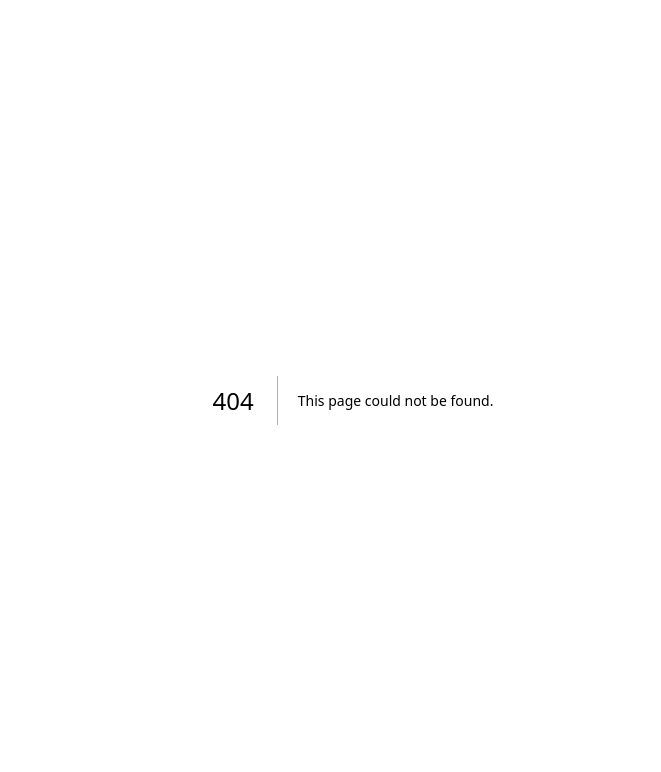
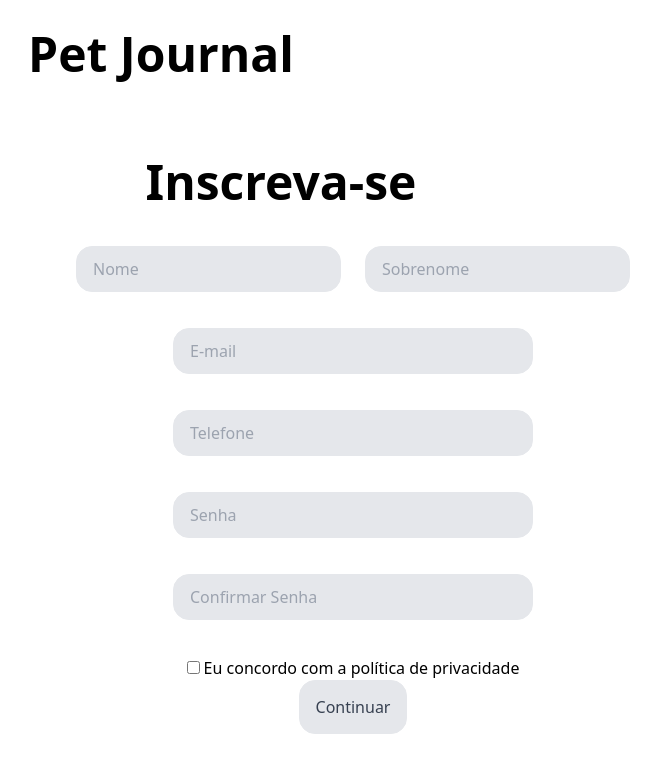
Before and after one commit to PetJournal/petjournal.web, a Next.js app: page /register in a window 1280 px wide. Before the commit this address had no page. Shown: the top 772 px of the page, without its empty margins (287-948 px from the left). Built offline with nearby package versions, Linux system fonts and the light colour scheme.

Commit message:
feat(register.tsx): add registration screen with form validation and react-hook-form library

```diff
--- a/package.json
+++ b/package.json
@@ -18,6 +18,7 @@
     "next": "13.1.6",
     "react": "18.2.0",
     "react-dom": "18.2.0",
+    "react-hook-form": "^7.43.9",
     "typescript": "4.9.5"
   },
   "devDependencies": {
--- /dev/null
+++ b/src/pages/register.tsx
@@ -0,0 +1,225 @@
+"use client";
+import { useState } from 'react';
+import { useForm, SubmitHandler } from 'react-hook-form';
+
+type Inputs = {
+  name: string,
+  lastName: string,
+  email: string,
+  telPhone: string,
+  password: string,
+  confirmPassword: string,
+};
+
+const nameRegex = /^[a-zA-Z]{3,}$/;
+const emailRegex = /^[^\s@]+@[^\s@]+\.[^\s@]+$/;
+const passwordRegex = /^(?=.*\d)(?=.*[a-z])(?=.*[A-Z])(?=.*[!@#$%^&*]).{8,}$/;
+
+export default function screenRegister() {
+  const {
+    register,
+    handleSubmit,
+    watch,
+    formState: { errors } } = useForm<Inputs>();
+
+  const [hasAgreedToTerms, setHasAgreedToTerms] = useState(false);
+  const handleAgreeToTerms = (event: React.ChangeEvent<HTMLInputElement>) => {
+    setHasAgreedToTerms(event.target.checked);
+  };
+
+  const watchedPassword = watch('password');
+
+  const [name, setName] = useState('');
+  const [lastName, setLastName] = useState('');
+  const [email, setEmail] = useState('');
+  const [telPhone, setTelPhone] = useState('');
+  const [password, setPassword] = useState('');
+  const [passwordConfirmation, setPasswordConfirmation] = useState('');
+
+
+  const handleName = (event: React.ChangeEvent<HTMLInputElement>) => {
+    setName(event.target.value);
+  };
+
+  const handleLastName = (event: React.ChangeEvent<HTMLInputElement>) => {
+    setLastName(event.target.value);
+  }
+
+  const handleEmail = (event: React.ChangeEvent<HTMLInputElement>) => {
+    setEmail(event.target.value);
+  }
+
+  const handleTelPhone = (event: React.ChangeEvent<HTMLInputElement>) => {
+    setTelPhone(event.target.value);
+  };
+
+  const handlePassword = (event: React.ChangeEvent<HTMLInputElement>) => {
+    setPassword(event.target.value);
+  };
+
+  const handlePasswordConfirmation = (event: React.ChangeEvent<HTMLInputElement>) => {
+    setPasswordConfirmation(event.target.value);
+  };
+
+  const onSubmit: SubmitHandler<Inputs> = (data) => {
+    console.log(data);
+  }
+
+  return (
+    <>
+
+      <form className="flex flex-col items-center justify-center h-screen" onSubmit={handleSubmit(onSubmit)}>
+        <h1 className="text-5xl font-bold mr-96 mb-20">Pet Journal</h1>
+        <h1 className="text-5xl font-bold pl-24 mr-60 mb-10">Inscreva-se</h1>
+        <div className="flex flex-wrap -mx-3 mb-6">
+          <div className="w-full md:w-1/2 px-3 mb-6 md:mb-0">
+            <input className="rounded-2xl appearance-none block w-full bg-gray-200 text-gray-700 border py-3 px-4 mb-3 leading-tight focus:outline-none focus:bg-white"
+              type="text"
+              id="name"
+              {...register('name', { required: true, pattern: nameRegex })}
+              value={name}
+              onChange={handleName}
+              placeholder="Nome" />
+            {errors.name && errors.name.type === 'required' && (
+              <p className="text-red-500">Campo obrigatório</p>
+            )}
+            {errors.name && errors.name.type === 'pattern' && (
+              <p className="text-red-500">Nome inválido</p>
+            )}
+          </div>
+
+
+          <div className="w-full md:w-1/2 px-3">
+            <input className="rounded-2xl appearance-none block w-full bg-gray-200 text-gray-700 border py-3 px-4 mb-3 leading-tight focus:outline-none focus:bg-white"
+              type="text"
+              id="lastName"
+              {...register('lastName', { required: true, pattern: nameRegex })}
+              value={lastName}
+              onChange={handleLastName}
+              placeholder="Sobrenome"
+            />
+            {errors.lastName && errors.lastName.type === 'required' && (
+              <p className="text-red-500">Campo obrigatório</p>
+            )}
+            {errors.lastName && errors.lastName.type === 'pattern' && (
+              <p className="text-red-500">Sobrenome inválido</p>
+            )}
+          </div>
+        </div>
+
+
+        <div className="flex flex-wrap -mx-3 mb-6 w-96">
+          <div className="w-full px-3">
+            <input
+              className="rounded-2xl appearance-none block w-full bg-gray-200 text-gray-700 border border-gray-200 py-3 px-4 mb-3 leading-tight focus:outline-none focus:bg-white focus:border-gray-500"
+              type="email"
+              id="email"
+              {...register('email', { required: true, pattern: emailRegex })}
+              value={email}
+              onChange={handleEmail}
+              placeholder="E-mail"
+            />
+            {errors.email && errors.email.type === 'required' && (
+              <p className="text-red-500">Campo obrigatório</p>
+            )}
+            {errors.email && errors.email.type === 'pattern' && (
+              <p className="text-red-500">Email inválido</p>
+            )}
+          </div>
+        </div>
+
+
+        <div className="flex flex-wrap -mx-3 mb-6 w-96">
+          <div className="w-full px-3">
+            <input
+              className="rounded-2xl appearance-none block w-full bg-gray-200 text-gray-700 border border-gray-200 py-3 px-4 mb-3 leading-tight focus:outline-none focus:bg-white focus:border-gray-500"
+              type="tel"
+              id="telphone"
+              value={telPhone}
+              onChange={handleTelPhone}
+              placeholder="Telefone"
+            />
+          </div>
+        </div>
+
+
+        <div className="flex flex-wrap -mx-3 mb-6 w-96">
+          <div className="w-full px-3">
+            <input
+              className="rounded-2xl appearance-none block w-full bg-gray-200 text-gray-700 border border-gray-200 py-3 px-4 mb-3 leading-tight focus:outline-none focus:bg-white focus:border-gray-500"
+              type="password"
+              id="password"
+              {...register('password', {
+                required: true,
+                pattern: passwordRegex,
+              })}
+              placeholder="Senha"
+            />
+            {errors.password && errors.password.type === 'required' && (
+              <p className="text-red-500">Campo obrigatório</p>
+            )}
+            {errors.password && errors.password.type === 'pattern' && (
+              <p className="text-red-500">Senha inválida (mínimo 8 caracteres, incluindo uma letra maiúscula, uma letra minúscula, um número e um caractere especial)</p>
+            )}
+          </div>
+        </div>
+
+
+        <div className="flex flex-wrap -mx-3 mb-6 w-96">
+          <div className="w-full px-3">
+            <input
+              className="rounded-2xl appearance-none block w-full bg-gray-200 text-gray-700 border border-gray-200 py-3 px-4 mb-3 leading-tight focus:outline-none focus:bg-white focus:border-gray-500"
+              type="password"
+              id="confirm-password"
+              {...register("confirmPassword", {
+                required: true,
+                pattern: passwordRegex,
+                validate: (value) => value === watchedPassword || 'As senhas devem ser idênticas',
+              })}
+              value={passwordConfirmation}
+              onChange={handlePasswordConfirmation}
+              placeholder="Confirmar Senha"
+            />
+            {errors.confirmPassword && errors.confirmPassword.type === 'required' && (
+              <p className="text-red-500">Campo obrigatório</p>
+            )}
+            {errors.confirmPassword && errors.confirmPassword.type === 'pattern' && (
+              <p className="text-red-500">Senha inválida (mínimo 8 caracteres, incluindo uma letra maiúscula, uma letra minúscula, um número e um caractere especial)</p>
+            )}
+            {errors.confirmPassword && errors.confirmPassword.type === 'validate' && (
+              <p className="text-red-500">{errors.confirmPassword.message}</p>
+            )}
+          </div>
+        </div>
+        <div className="flex justify-center">
+          <div>
+            <div className="flex justify-between gap-x-2">
+              <label>
+                <input
+                  className="mr-1"
+                  type="checkbox"
+                  checked={hasAgreedToTerms}
+                  onChange={handleAgreeToTerms}
+
+                />
+                <span>Eu concordo com a política de privacidade</span>
+              </label>
+
+            </div>
+          </div>
+        </div>
+        <div className="flex flex-wrap -mx-3 mb-6">
+          <div className="w-full px-3">
+            <button className="rounded-2xl appearance-none block w-full bg-gray-200 text-gray-700 border border-gray-200 py-4 px-4 mb-3 leading-tight focus:outline-none focus:bg-white focus:border-gray-500"
+            disabled={!hasAgreedToTerms}
+            >
+              Continuar
+
+            </button>
+          </div>
+        </div>
+      </form>
+
+    </>
+  )
+}
```
Also changed, not shown: 1 other file (tests, documents, lock files or other folders).
